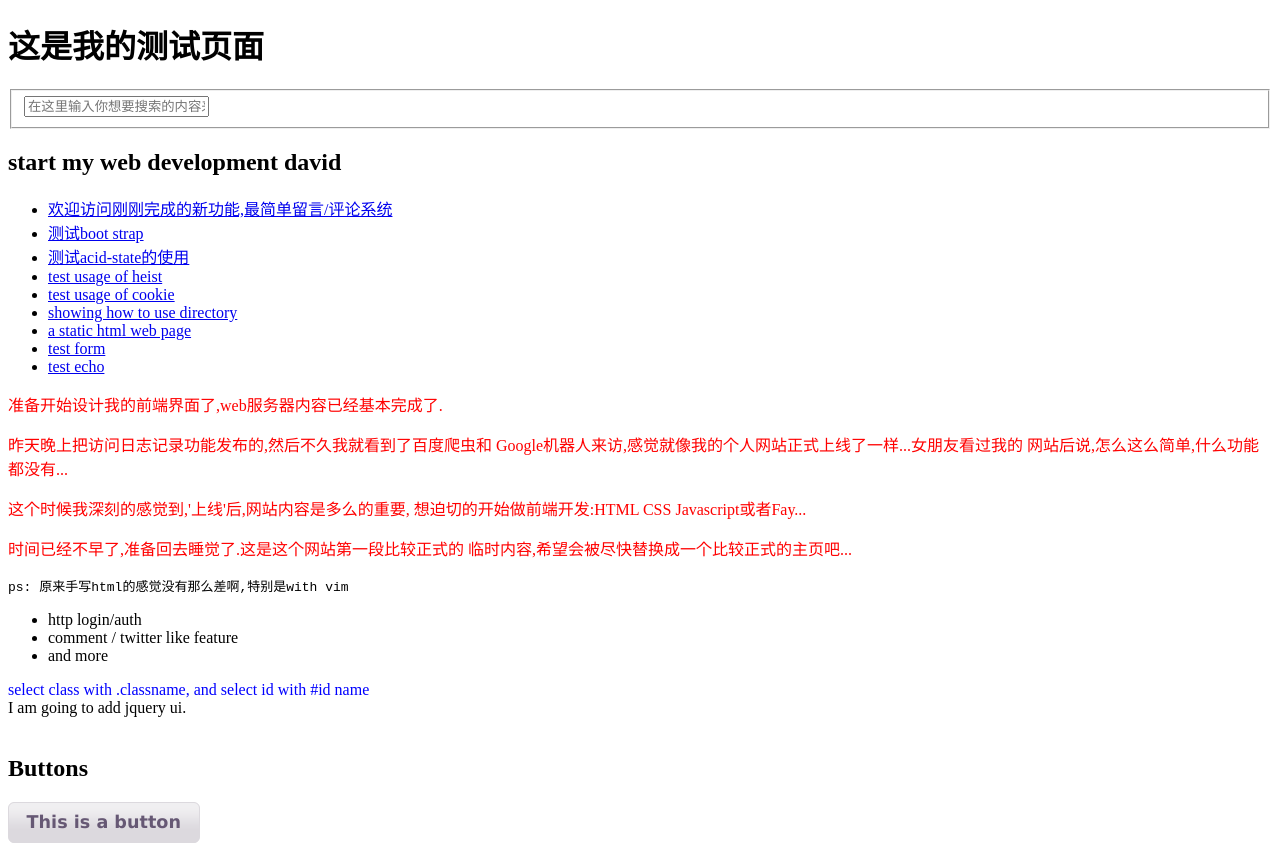
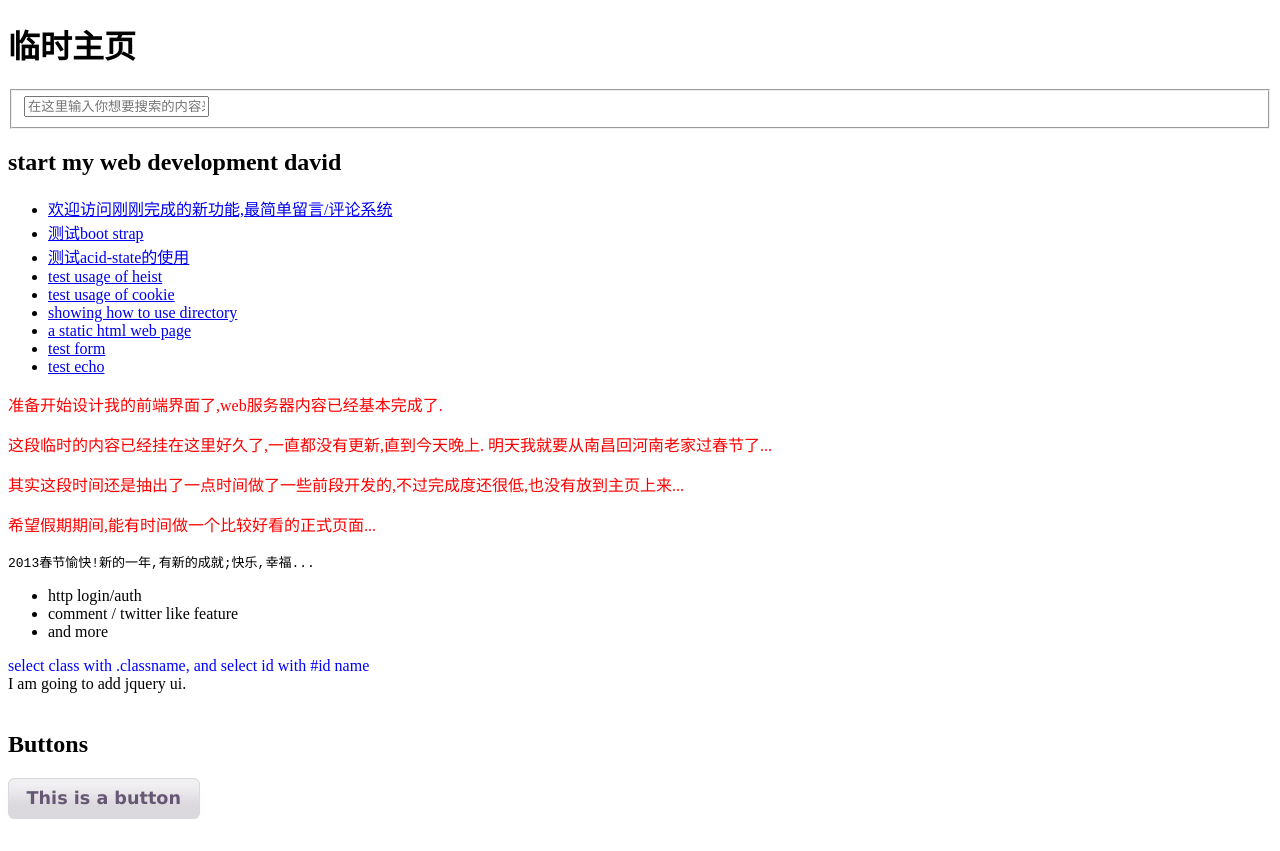
Before and after one commit to davidxifeng/web_playground, a plain HTML site: page static/index.html in a window 1280 px wide. After the commit the page ends 827 px from the top, so only its background shows below. Drawn offline with Linux system fonts and the light colour scheme.

Commit message:
准备回老家了,估计很长时间都不能再提交更新了...

```diff
--- a/static/index.html
+++ b/static/index.html
@@ -11,10 +11,10 @@
 <script type="text/javascript" src="js/jquery.js"></script>
 <script type="text/javascript" src="js/jquery-ui.js"></script>
 
-<title>hello david</title>
+<title>欢迎访问david的个人网站!</title>
 </head>
 <body>
-<h1>这是我的测试页面</h1>
+<h1>临时主页</h1>
 <form action="http://google.com/search" method="get">
     <fieldset role="search">
         <input type="hidden" name="q" value="site:davidlove.me" />
@@ -39,14 +39,13 @@
 </div>
 <div id="content">
     <p class="blog">准备开始设计我的前端界面了,web服务器内容已经基本完成了.</p>
-    <p class="blog">昨天晚上把访问日志记录功能发布的,然后不久我就看到了百度爬虫和
-        Google机器人来访,感觉就像我的个人网站正式上线了一样...女朋友看过我的
-        网站后说,怎么这么简单,什么功能都没有...</p>
-    <p class="blog">这个时候我深刻的感觉到,'上线'后,网站内容是多么的重要,
-        想迫切的开始做前端开发:HTML CSS Javascript或者Fay...</p>
-    <p class="blog">时间已经不早了,准备回去睡觉了.这是这个网站第一段比较正式的
-        临时内容,希望会被尽快替换成一个比较正式的主页吧...</p>
-    <code>ps: 原来手写html的感觉没有那么差啊,特别是with vim</code>
+    <p
+    class="blog">这段临时的内容已经挂在这里好久了,一直都没有更新,直到今天晚上.
+    明天我就要从南昌回河南老家过春节了...</p>
+    <p
+    class="blog">其实这段时间还是抽出了一点时间做了一些前段开发的,不过完成度还很低,也没有放到主页上来...</p>
+    <p class="blog">希望假期期间,能有时间做一个比较好看的正式页面...</p>
+    <code>2013春节愉快!新的一年,有新的成就;快乐,幸福...</code>
 </div>
 <ul>
     <li>http login/auth</li>
```
